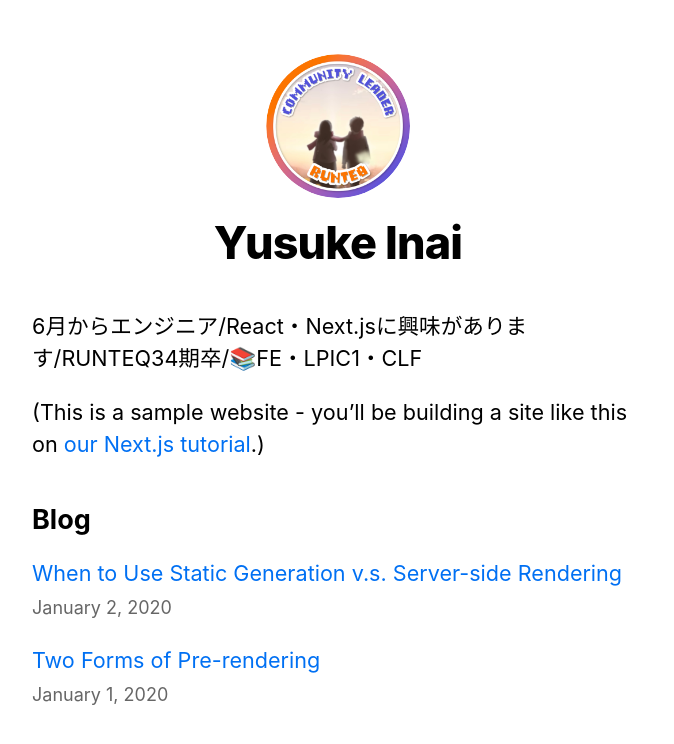
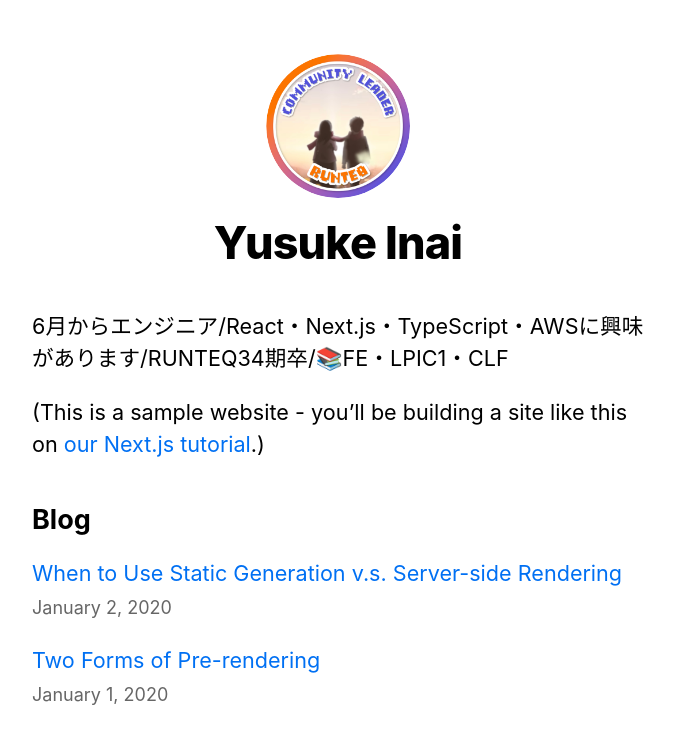
Before and after one commit to youliangdao/nextjs-blog, a Next.js app: page / in a window 1280 px wide. Shown: the top 744 px of the page, without its empty margins (302-976 px from the left). Built offline with nearby package versions, Linux system fonts and the light colour scheme.

Commit message:
Add Preview test

```diff
--- a/src/pages/index.js
+++ b/src/pages/index.js
@@ -14,7 +14,7 @@ export default function Home({ allPostsData }) {
       </Head>
       <section className={utilStyles.headingMd}>
         <p>
-          6月からエンジニア/React・Next.jsに興味があります/RUNTEQ34期卒/📚FE・LPIC1・CLF
+          6月からエンジニア/React・Next.js・TypeScript・AWSに興味があります/RUNTEQ34期卒/📚FE・LPIC1・CLF
         </p>
         <p>
           (This is a sample website - you’ll be building a site like this on{" "}
```
